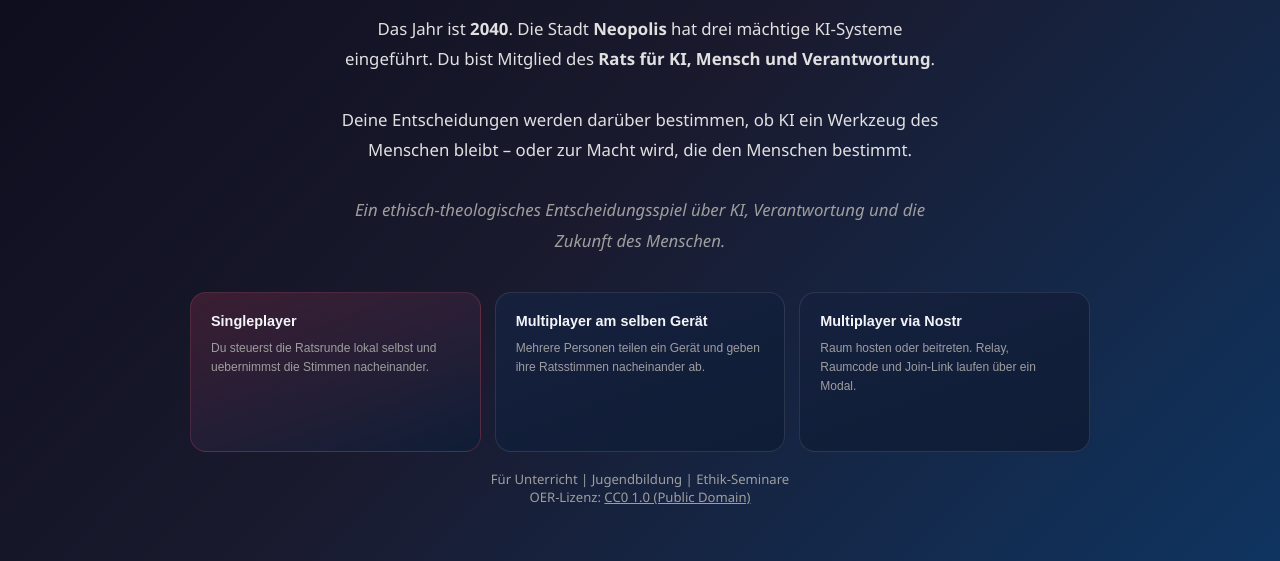
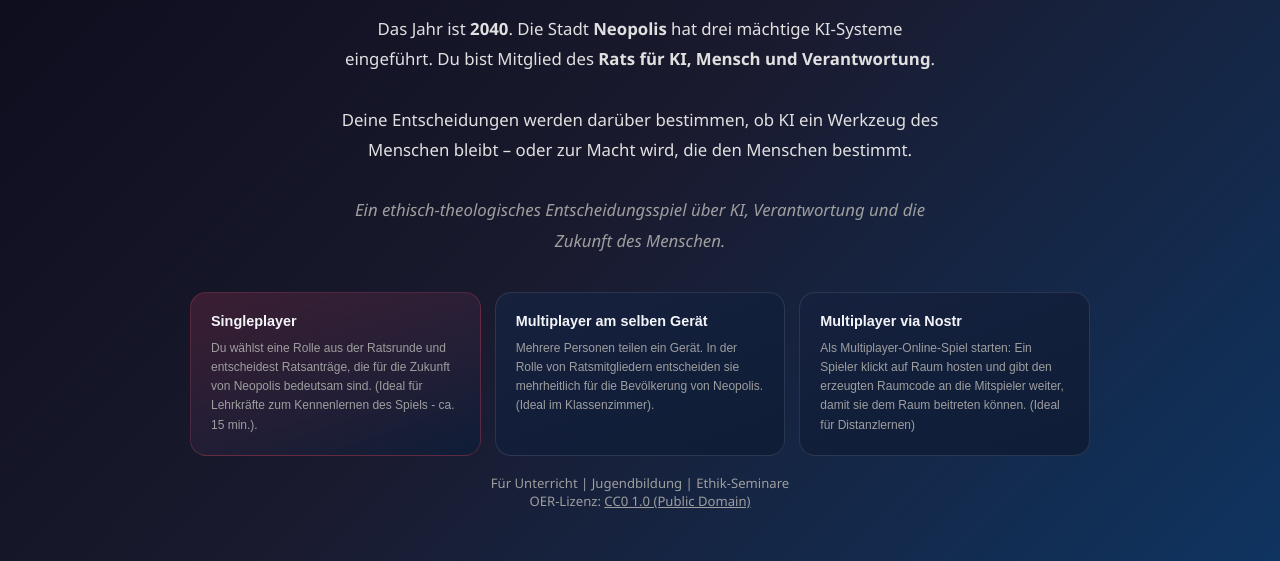
Before and after one commit to johappel/genesis-projekt, a website built with Vite: page index.html in a window 1280 px wide. Shown: the part 239-800 px from the top of the page. Built offline with nearby package versions, Linux system fonts and the light colour scheme.

Commit message:
chore: aktualisiere die Beschreibungen der Spielmodi für mehr Klarheit

```diff
--- a/index.html
+++ b/index.html
@@ -27,15 +27,15 @@
       <div class="start-mode-grid">
         <button class="start-mode-card start-mode-primary" onclick="startLocalSession('singleplayer')" type="button">
           <span class="start-mode-title">Singleplayer</span>
-          <span class="start-mode-copy">Du steuerst die Ratsrunde lokal selbst und uebernimmst die Stimmen nacheinander.</span>
+          <span class="start-mode-copy">Du wählst eine Rolle aus der Ratsrunde und entscheidest Ratsanträge, die für die Zukunft von Neopolis bedeutsam sind. (Ideal für Lehrkräfte zum Kennenlernen des Spiels - ca. 15 min.).</span>
         </button>
         <button class="start-mode-card" onclick="startLocalSession('same-device')" type="button">
           <span class="start-mode-title">Multiplayer am selben Gerät</span>
-          <span class="start-mode-copy">Mehrere Personen teilen ein Gerät und geben ihre Ratsstimmen nacheinander ab.</span>
+          <span class="start-mode-copy">Mehrere Personen teilen ein Gerät. In der Rolle von Ratsmitgliedern entscheiden sie mehrheitlich für die Bevölkerung von Neopolis. (Ideal im Klassenzimmer).</span>
         </button>
         <button class="start-mode-card" onclick="openNostrModal()" type="button">
           <span class="start-mode-title">Multiplayer via Nostr</span>
-          <span class="start-mode-copy">Raum hosten oder beitreten. Relay, Raumcode und Join-Link laufen über ein Modal.</span>
+          <span class="start-mode-copy">Als Multiplayer-Online-Spiel starten: Ein Spieler klickt auf Raum hosten und gibt den erzeugten Raumcode an die Mitspieler weiter, damit sie dem Raum beitreten können. (Ideal für Distanzlernen)</span>
         </button>
       </div>
       <div style="margin-top:18px;font-size:0.82em;color:var(--text-dim)">
```
